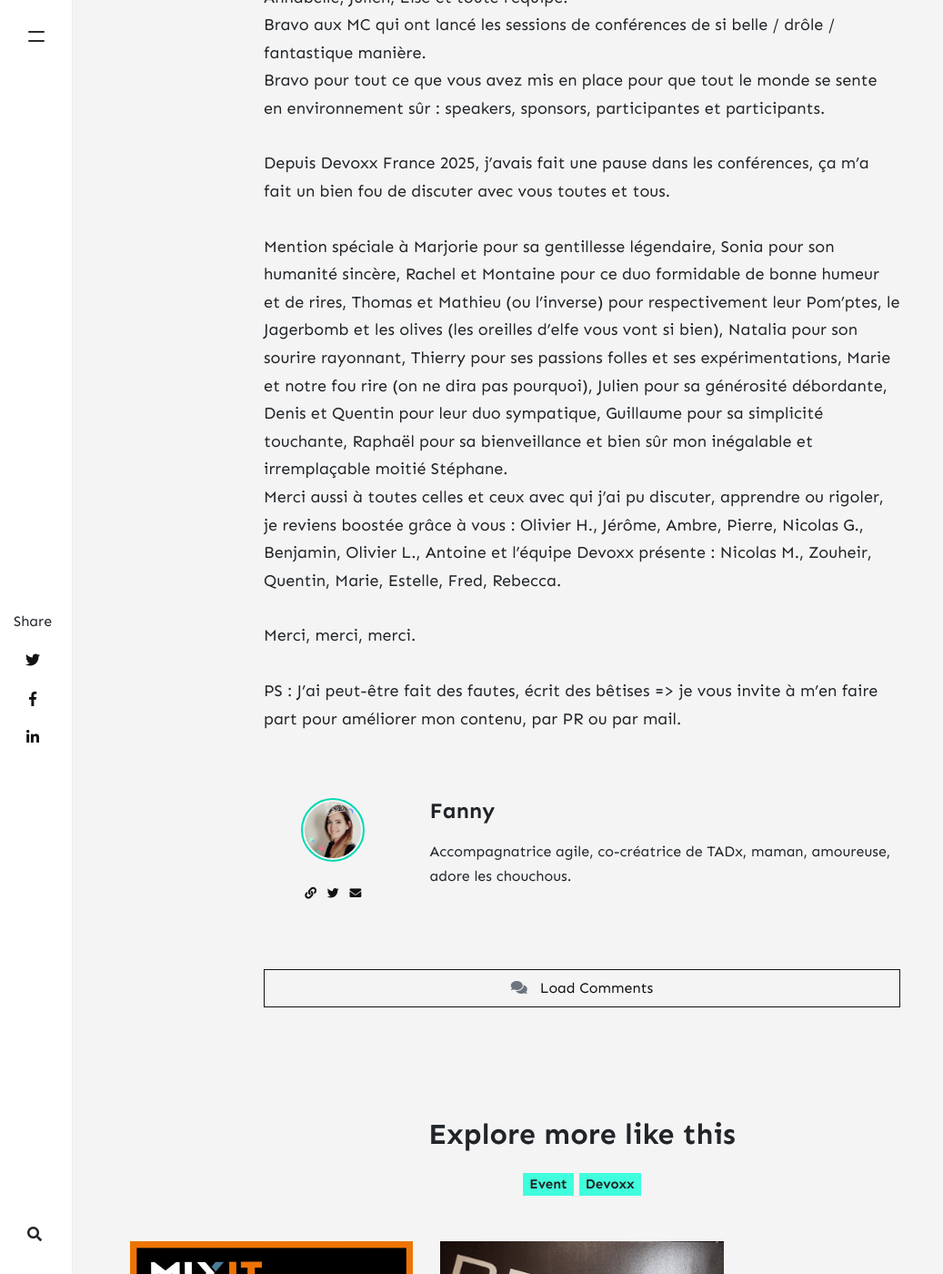
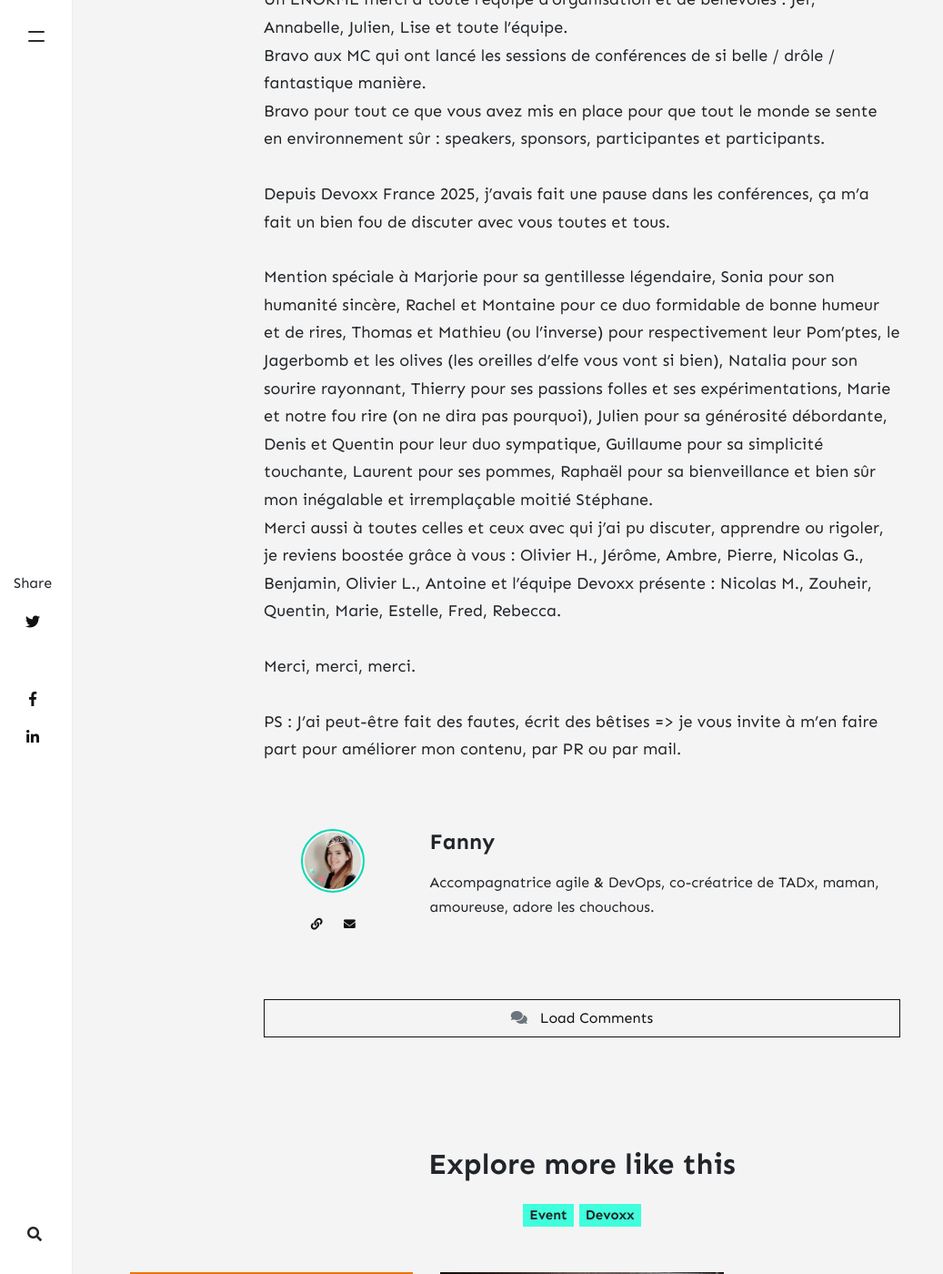
Before and after one commit to klaukf/blog, a Jekyll site: the page built from _posts/2025-10-16-mon-devfest-nantes-2025-a-moi.md, in a window 1280 px wide and 1400 px high, scrolled down 34905 px. Shown: the whole window at 91% size, without its empty margins (0-1037 px from the left). Built offline with Jekyll 4.4.1, drawn with Linux system fonts in a browser that asks for light colours; nearby versions of some CDN libraries; comment, search, counter and statistics services are not loaded; some of the changed text lies outside the part shown.

Commit message:
TypoBluesky

```diff
--- a/_config.yml
+++ b/_config.yml
@@ -1,7 +1,7 @@
 # Site
 name: "Fanny's blog"
 title: "Fanny's blog"
-description: "Réflexions, tips et retours d'expérience d'une accompagnatrice agile"
+description: "Réflexions, tips et retours d'expérience d'une Accompagnatrice agile & DevOps"
 logo: 'assets/images/logo.jpg'
 favicon: 'assets/images/favicon.ico'
 baseurl: /blog
@@ -21,7 +21,8 @@
     email: klaukf@gmail.com
     web: https://klaukf.github.io/blog/
     twitter: https://twitter.com/klf37
-    description: "Accompagnatrice agile, co-créatrice de TADx, maman, amoureuse, adore les chouchous."
+    bluesky: https://bsky.app/profile/klf37.bsky.social
+    description: "Accompagnatrice agile & DevOps, co-créatrice de TADx, maman, amoureuse, adore les chouchous."
 
 # Plugins - ne pas toucher
 plugins:
--- a/_includes/author-box.html
+++ b/_includes/author-box.html
@@ -11,7 +11,8 @@
             {% endif %}
             <p class="mt-4 mb-0 small text-center">
                 <a target="_blank" class="d-inline-block mx-1 text-dark" href="{{ author.web }}"><i class="fa fa-link"></i></a>
-                <a target="_blank" class="d-inline-block mx-1 text-dark" href="{{ author.twitter }}"><i class="fab fa-twitter"></i></a>
+                <!--a target="_blank" class="d-inline-block mx-1 text-dark" href="{{ author.twitter }}"><i class="fab fa-twitter"></i></a-->
+                <a target="_blank" class="d-inline-block mx-1 text-dark" href="{{ author.bluesky }}"><i class="fab fa-bluesky"></i></a>
                 <a class="d-inline-block mx-1 text-dark" href="mailto:{{ author.email }}"><i class="fa fa-envelope"></i></a>
             </p>
         </div>
--- a/_includes/share.html
+++ b/_includes/share.html
@@ -6,6 +6,12 @@
         <li class="ml-1 mr-1">
             <a target="_blank" href="https://twitter.com/intent/tweet?text={{ page.title }}&url={{ page.url | absolute_url }}" onclick="window.open(this.href, 'twitter-share', 'width=550,height=235');return false;">
                 <i class="fab fa-twitter"></i>
+            </a>
+        </li>
+
+        <li class="ml-1 mr-1">
+            <a target="_blank" href="https://bsky.app/intent/compose?text={{ page.title }}&url={{ page.url | absolute_url }}" onclick="window.open(this.href, 'bluesky-share', 'width=550,height=235');return false;">
+                <i class="fab fa-bluesky"></i>
             </a>
         </li>
 
--- a/_posts/2025-10-16-mon-devfest-nantes-2025-a-moi.md
+++ b/_posts/2025-10-16-mon-devfest-nantes-2025-a-moi.md
@@ -120,11 +120,11 @@
 
 ![Les quêtes d'accessibilité de la journée]({{ site.url }}{{ site.baseurl }}/assets/images/DFN25/queteAccessibilite.png)
 
-Première quête : on se noue les bandeaux sur les yeux et on essaie d'utiliser la calculatrice. Déjà, il faut la trouver dans nos menus. Léger biais : je sais exactement où trouver l'application en favoris sur la deuxième page de mon écran d'accueil.
+**Première quête :** on se noue les bandeaux sur les yeux et on essaie d'utiliser la calculatrice. Déjà, il faut la trouver dans nos menus. Léger biais : je sais exactement où trouver l'application en favoris sur la deuxième page de mon écran d'accueil.
 Une fois lancée et malgré le peu de boutons possibles, on subit déjà la recherche sur l'écran tactile sans repère. Heureusement, le fonctionnement "à deux étapes" permet de tâtonner gentiment : on clique sur le 4 (enfin on essaie) et tant qu'on ne le trouve pas, on ne double-clic pas pour l'activer.
 Biais supplémentaire : je connais très bien mon clavier de calculatrice, qu'en serait-il d'un clavier inconnu ?
 
-Deuxième quête : touver la distance entre DevFest Nantes et Zenika Nantes -> ce n'est pas "juste" chercher Zenika...
+**Deuxième quête :** touver la distance entre DevFest Nantes et Zenika Nantes -> ce n'est pas "juste" chercher Zenika...
 Je triche un peu au départ et choisis mon application google Maps après moults péripéties à ne pas trouver l'application les yeux fermés...
 puis... la découverte : on ne peut pas tâtonner, comme pour la calculatrice, l'ensemble du clavier alpha-numérique de la barre de recherche et double-cliquer que lorsqu'on valide le carctère choisi. Il va falloir balayer le clavier jusqu'à ce que la lettre entendue vous convienne.
 On s'y fait assez vite (même si mes gros doigts n'aiment pas le "a", je ne sais pas pourquoi).
@@ -134,7 +134,7 @@
 Il faut balayer avec un doigt vers la droite pour passer d'information en information, et écouter patiemment si on obtient l'information tant recherchée...
 au total : 21 balayages pour savoir que je suis à 1,5km de Zenika Nantes ! Cela interroge aussi sur la logique de lecture d'un écran et/ou le nombre d'informations sur une page.
 
-Troisième et dernière quête sur téléphone (je n'ai pas réussi sur le moment dans le temps imparti mais j'y suis revenue par la suite) : aller sur le site de DevFest Nantes et trouver le nombre de participants...
+**Troisième et dernière quête** sur téléphone (je n'ai pas réussi sur le moment dans le temps imparti mais j'y suis revenue par la suite) : aller sur le site de DevFest Nantes et trouver le nombre de participants...
 
 Moralité de l'histoire : nos téléphones ne sont pas organisés de manière accessibles, on ne sait pas par coeur où chercher.
 En réalité, les personnes qui ont l'habitude d'utiliser TalkBack "écoutent vite" là où nous avons tâtonné.
@@ -421,11 +420,12 @@
 
 
 
-### Chapitre 10 : Rencontre avec mes nouveaux collègues de CGI Nantes
+### Chapitre 10 : Rencontre sur les stands
 
 Contexte particulier du jour : ce n'est pas un stand Apside mais un stand CGI qui nous réprésente cette année à DevFest Nantes 2025.
 J'en profite donc pour faire connaissance, notamment avec l'elfe-sauveuse Anne-Claire CHIARENZA et Cédric LE BRETON : m'est avis que nous allons écrire une belle histoire commune tout bientôt. C'est aussi ça la magie des contes 😇
 
+J'en profite aussi pour faire un coucou sur le stand de Proginov que j'ai justement rencontré au DevFest Nantes 2023 et avec j'ai beaucoup aimé travailler.
 
 
 ### Chapitre 11 : Agents intelligents, la nouvelle frontière des LLMs - Guillaume Laforge
@@ -463,7 +463,7 @@
 
 Et c'est parti pour les trois démos !
 
-1- Scène 1 : le RAG
+**1- Scène 1 : le RAG**
 Le RAG est unpattern pour être capable de chercher dans ses propres données, docs...
 Attention : le RAG est entrainé jusqu'à une certaine date -> il y a donc une notion de "vérité jusqu'à telle date".
 La première phase d'ingestion consiste à centraliser les documents de tout format, de les découper en petits morceaux, d'utiliser un embedding model qui va calculer des vectoriels (représentation sémantique multidimensionnelle) -> et les bouts de textes similaires vont avoir des vecteurs qui vont pointer vers le même endroit.
@@ -471,11 +471,11 @@
 La complexité de la question déterminera le nombre d'étapes nécessaires (j'adore l'exemple que prend Guillaume : "quel est le nom du président du pays dans lequel on trouve la tour eiffel dans la capitale ?" -> on va bien avoir plusieurs questions en une).
 Pour y réponde, on utilise un Agentic RAG qui lui, découpe les questions en plusieurs topics, et le topic assistant va être appelé x fois (une fois par topic) avant de renvoyer les réponses à l'assistant agentique qui sera capable de résumer le tout.
 
-2- Scène 2 : Authoring Agent
+**2- Scène 2 : Authoring Agent**
 Tous les jours, un site web est amendé d'une histoire générée avec des images et du texte, avec à chaque fois 5 chapitres (avec ImaGen de Google).
 Tous les jours à minuit,  un cron Google Cloud Scheduler appelle l'appication qui va driver le workflow, choisir un type d'histoire (space opera, scifi...) : 5 prompts pour générer les 5 chapitres. Ensuite il appelle le générateur d'image avec ces prompts -> ce sont, à chaque appel, 4 images par défaut qui sont générées, se rajoute donc une étape de sélection de celle qui correspond le mieux au chapitre.
 
-3- Scène 3 - Création du pont entre LangChain4j et ADK développé par Guillaume.
+**3- Scène 3 - Création du pont entre LangChain4j et ADK** développé par Guillaume.
 L'idée de ADK c'est de faire différents niveaux d'agents.
 Une DevUI vient avec ADK et on peut voir les détails de l'appel, on peut cliquer pour avoir des détails et voir aussi l'aspect graphique des étapes.
 
@@ -525,7 +525,7 @@
 Bientôt une Scène 5 ? Thierry nous a parlé de COBOL en partant... vraiment ?
 To be continued...
 
-![Thierry en salle Bretagne]({{ site.url }}{{ site.baseurl }}/assets/images/ThierryBretagne.png)
+![Thierry en salle Bretagne]({{ site.url }}{{ site.baseurl }}/assets/images/DFN25/ThierryBretagne.png)
 
 Pour suivre Thierry, ça se passe sur Bluesky : [@TitiMoby](https://bsky.app/profile/titimoby.bsky.social)
 Lien vers les slides - *à venir*
@@ -545,9 +545,9 @@
 
 Petit kiff de conférence : j'adore l'utilisation des snippets pour à la fois gagner du temps en démo sans se planter sur un caractère et passer 10 minutes à corriger, tout en permettant au publlic de lire le contenu.
 
-Et big-up aussi à Ambre Person, MC (maître de cérémonie) de Stéphane pour l'occasion.
+Et big-up aussi à Ambre PERSON, MC (maître de cérémonie) de Stéphane pour l'occasion.
 
-![Stéphane en amphi Belem]({{ site.url }}{{ site.baseurl }}/assets/images/StephaneBelem.png)
+![Stéphane en amphi Belem]({{ site.url }}{{ site.baseurl }}/assets/images/DFN25/StephaneBelem.png)
 
 Pour suivre Stéphane, ça se passe sur Bluesky : [@wilda](https://bsky.app/profile/wilda.bsky.social)
 Lien vers les slides - *à venir*
@@ -580,7 +580,7 @@
 
 Très esthétique, visuel et beau pour finir cette deuxième journée : merci Raphaël !
 
-![Raphaël en amphi Belem]({{ site.url }}{{ site.baseurl }}/assets/images/RaphaelBelem.png)
+![Raphaël en amphi Belem]({{ site.url }}{{ site.baseurl }}/assets/images/DFN25/RaphaelBelem.png)
 
 Pour suivre Raphaël, ça se passe sur LinkedIn : [raphaelsemeteys](https://www.linkedin.com/in/raphaelsemeteys/)
 Lien vers les slides - *à venir*
@@ -593,6 +593,7 @@
 Et bien, après avoir eu la chance, il y a deux ans, de monter sur scène pour une session Burger Quizz façon Pop-Corn sur le thème du cinéma, ce soir c'est une troupe de théâtre d'improvisation qui nous fait rire à l'unisson : métier de Cloud Architect revu et corrigé façon moyennageuse en Architecte de nuages, exercices de répartition de la parole et d'inventions de situations les plus cocasses... C'était la meilleure façon de clôturer cette édition.
 
 Un grand merci à la [troupe la Faltazi](https://lafaltazi.com) !
+*pardon pour la qualité de la photo : elel est floue, je riais trop...*
 
 ![La joute de la Faltazi]({{ site.url }}{{ site.baseurl }}/assets/images/DFN25/faltazi.png)
 
@@ -609,7 +610,7 @@
 
 Depuis Devoxx France 2025, j'avais fait une pause dans les conférences, ça m'a fait un bien fou de discuter avec vous toutes et tous.
 
-Mention spéciale à Marjorie pour sa gentillesse légendaire, Sonia pour son humanité sincère, Rachel et Montaine pour ce duo formidable de bonne humeur et de rires, Thomas et Mathieu (ou l'inverse) pour respectivement leur Pom'ptes, le Jagerbomb et les olives (les oreilles d'elfe vous vont si bien), Natalia pour son sourire rayonnant, Thierry pour ses passions folles et ses expérimentations, Marie et notre fou rire (on ne dira pas pourquoi), Julien pour sa générosité débordante, Denis et Quentin pour leur duo sympatique, Guillaume pour sa simplicité touchante, Raphaël pour sa bienveillance  et bien sûr mon inégalable et irremplaçable moitié Stéphane.
+Mention spéciale à Marjorie pour sa gentillesse légendaire, Sonia pour son humanité sincère, Rachel et Montaine pour ce duo formidable de bonne humeur et de rires, Thomas et Mathieu (ou l'inverse) pour respectivement leur Pom'ptes, le Jagerbomb et les olives (les oreilles d'elfe vous vont si bien), Natalia pour son sourire rayonnant, Thierry pour ses passions folles et ses expérimentations, Marie et notre fou rire (on ne dira pas pourquoi), Julien pour sa générosité débordante, Denis et Quentin pour leur duo sympatique, Guillaume pour sa simplicité touchante, Laurent pour ses pommes, Raphaël pour sa bienveillance et bien sûr mon inégalable et irremplaçable moitié Stéphane.
 Merci aussi à toutes celles et ceux avec qui j'ai pu discuter, apprendre ou rigoler, je reviens boostée grâce à vous : Olivier H., Jérôme, Ambre, Pierre, Nicolas G., Benjamin, Olivier L., Antoine et l'équipe Devoxx présente : Nicolas M., Zouheir, Quentin, Marie, Estelle, Fred, Rebecca.
 
 
```
Also changed, not shown: other parts of _posts/2025-10-16-mon-devfest-nantes-2025-a-moi.md (+16 -17 lines).
